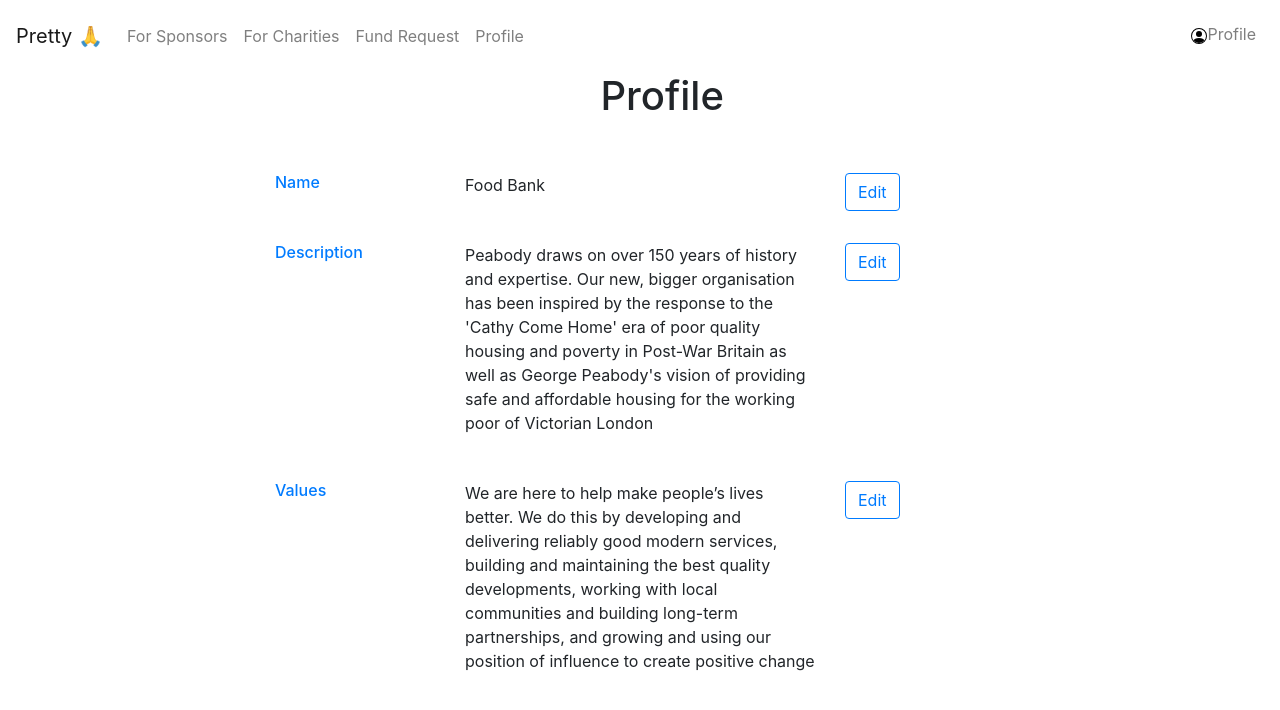
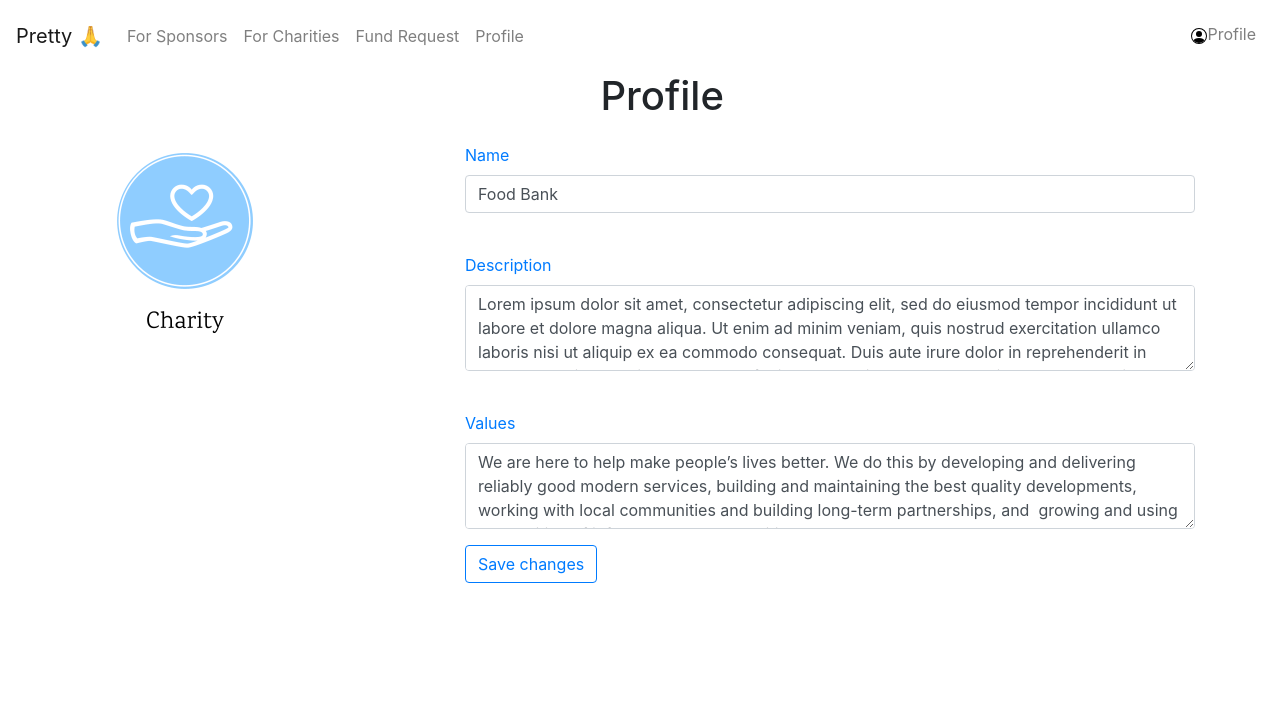
Before and after one commit to tr-hack-to-the-future/prettyplease-frontend, a React (Create React App) app: page /CharityProfilePage in a window 1280 px wide. Shown: the top 710 px of the page. Built offline with nearby package versions, Linux system fonts and the light colour scheme.

Commit message:
Restyle the ProfileTextDescription to use textareas

```diff
--- a/src/App.js
+++ b/src/App.js
@@ -52,9 +52,9 @@
   const [detailsCharity, setdetailsCharity] = useState([
     {
       name: "Food Bank",
-      description: "Peabody draws on over 150 years of history and expertise. Our new, bigger organisation has been inspired by the response to the 'Cathy Come Home' era of poor quality housing and poverty in Post-War Britain as well as George Peabody's vision of providing safe and affordable housing for the working poor of Victorian London",
-      values: "We are here to help make people’s lives better. We do this by developing and delivering reliably good modern services, building and maintaining the best quality developments, working with local communities and building long-term partnerships, and  growing and using our position of influence to create positive change"
-
+      description: "Lorem ipsum dolor sit amet, consectetur adipiscing elit, sed do eiusmod tempor incididunt ut labore et dolore magna aliqua. Ut enim ad minim veniam, quis nostrud exercitation ullamco laboris nisi ut aliquip ex ea commodo consequat. Duis aute irure dolor in reprehenderit in voluptate velit esse cillum dolore eu fugiat nulla pariatur. Excepteur sint occaecat cupidatat non proident, sunt in culpa qui officia deserunt mollit anim id est laborum.",
+      values: "We are here to help make people’s lives better. We do this by developing and delivering reliably good modern services, building and maintaining the best quality developments, working with local communities and building long-term partnerships, and  growing and using our position of influence to create positive change",
+      image: require("./assets/images/charity-logo-blue.png"),
     },
 
   ]);
--- a/src/components/profile/ProfileTextDescription.js
+++ b/src/components/profile/ProfileTextDescription.js
@@ -4,6 +4,7 @@
 import Row from 'react-bootstrap/Row';
 import Col from 'react-bootstrap/Col';
 import Button from 'react-bootstrap/Button';
+import Form from 'react-bootstrap/Form'
 
 function ProfileTextDescription({detailsProfile}) {
 
@@ -18,7 +19,7 @@
 
                 <Container className="profile-text-description-container">
 
-                    <Row className="justify-content-md-center profile-text-description">
+                    {/* <Row className="justify-content-md-center profile-text-description">
                         <Col xs={{span: 12, offset: 6}} md={{span: 2, offset: 0}} className="text-primary"><h6>Name</h6></Col>
                         <Col xs={{span: 12, offset: 2}} md={{span: 4, offset: 0}} ><p>{data.name}</p></Col>
                         <Col xs={{span: 12, offset: 6}} md={{span: 2, offset: 0}}><Button onClick={handlerEdit} variant="outline-primary">Edit</Button></Col>
@@ -33,7 +34,48 @@
                         <Col xs={{span: 12, offset: 6}} md={{span: 2, offset: 0}} className="text-primary"><h6>Values</h6></Col>
                         <Col xs={{span: 12, offset: 2}} md={{span: 4, offset: 0}}><p>{data.values}</p></Col>
                         <Col xs={{span: 12, offset: 6}} md={{span: 2, offset: 0}}><Button onClick={handlerEdit} variant="outline-primary">Edit</Button></Col>
-                    </Row>
+                    </Row> */}
+                <Row>
+                    <Col className="col-auto flex-column" xs={6} md={4}>
+                        <img
+                        src={data.image}
+                        width="200"
+                        height="200"
+                        alt={data.image}
+                        />
+
+                    </Col>
+                    <Col xs={12} md={8}>
+                        <Form.Group controlId="exampleForm.ControlTextarea1">
+                            <Form.Label className="text-primary">
+                                Name
+                            </Form.Label>
+                            <Form.Control type="text" defaultValue ={data.name}/>
+                        </Form.Group>
+                        <br />
+                        <Form.Group controlId="exampleForm.ControlTextarea1">
+                            <Form.Label className="text-primary">Description</Form.Label>
+                            <Form.Control
+                            as="textarea"
+                            rows={3}
+                            defaultValue= {data.description}
+
+                            />
+                        </Form.Group>
+                        <br />
+
+                        <Form.Group controlId="exampleForm.ControlTextarea1">
+                            <Form.Label className="text-primary">Values</Form.Label>
+                            <Form.Control
+                                as="textarea"
+                                rows={3}
+                                defaultValue={data.values}
+                            />
+                        </Form.Group>
+
+                    <Button onClick={handlerEdit} variant="outline-primary" type="submit">Save changes</Button>
+                    </Col>
+                </Row>
 
                 </Container>
             </div>
```
